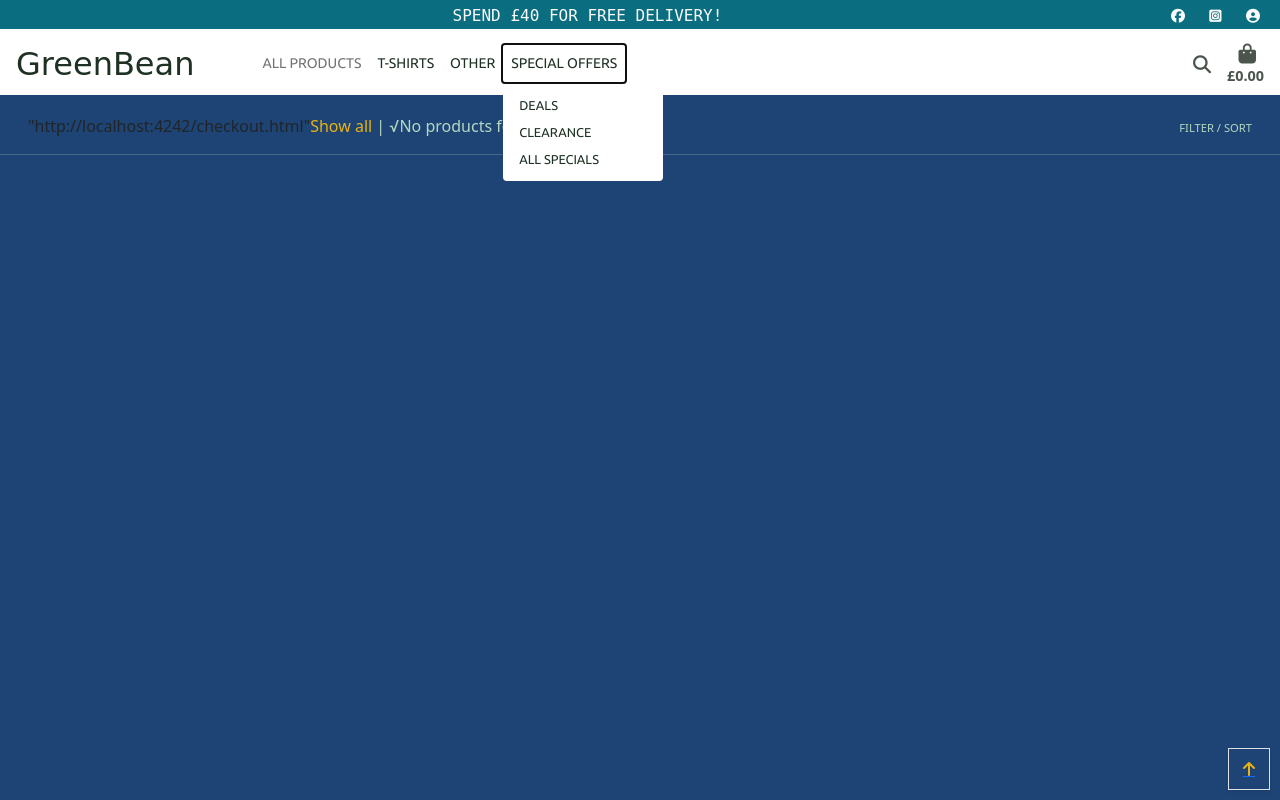
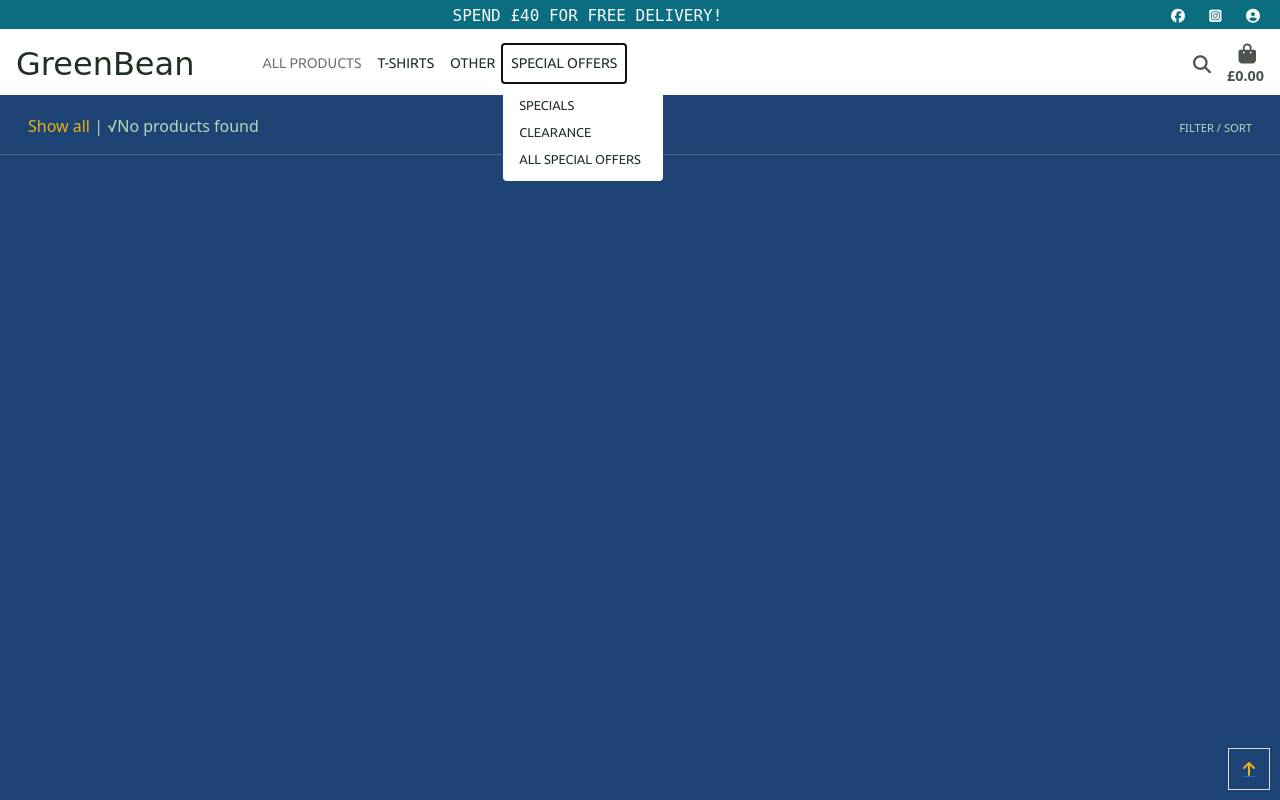
Before and after one commit to Koko-66/green_bean_shop, a Django app: page /products/ in a window 1280 px wide, after a click on "SPECIAL OFFERS". Run offline with Django 4.2, Linux system fonts and the light colour scheme; data that the repository does not hold is empty; some libraries are stand-ins or nearby versions; some web fonts are replaced.

Commit message:
Minor fixes.

```diff
--- a/products/templates/products/all_products.html
+++ b/products/templates/products/all_products.html
@@ -12,7 +12,7 @@
 <div class="overlay img-fluid"></div>
     <div class="container-fluid py-3 pt-md-4">
         <div class="row">
-            <div class="col text-left d-flex flex-row align-items-sm-top align-items-md-center mx-3 mb-2 mb-md-3">"http://localhost:4242/checkout.html"
+            <div class="col text-left d-flex flex-row align-items-sm-top align-items-md-center mx-3 mb-2 mb-md-3">
                 <div class="col text-lgreen fs-6 d-inline lh-2">
                     {% if search_term %}
                     <a href="{% url 'products:products' %}" class=" undecorated text-lgreen">Show all</a> |
--- a/templates/includes/main-nav.html
+++ b/templates/includes/main-nav.html
@@ -65,10 +65,10 @@
                 </a>
                 <div class="dropdown-menu border-0" aria-labelledby="specials-link">
                     <!-- <a href="{#% url 'products:products' %#}?category=new_arrivals" class="dropdown-item">New Arrivals</a> -->
-                    <a href="{% url 'products:products' %}?category=deals" class="dropdown-item">Deals</a>
+                    <a href="{% url 'products:products' %}?category=specials" class="dropdown-item">Specials</a>
                     <a href="{% url 'products:products' %}?category=clearance" class="dropdown-item">Clearance</a>
-                    <a href="{% url 'products:products' %}?category=deals,clearance" class="dropdown-item">All
-                        Specials</a>
+                    <a href="{% url 'products:products' %}?category=specials,clearance" class="dropdown-item">All
+                        Special Offers</a>
                 </div>
             </li>
         </ul>
```
